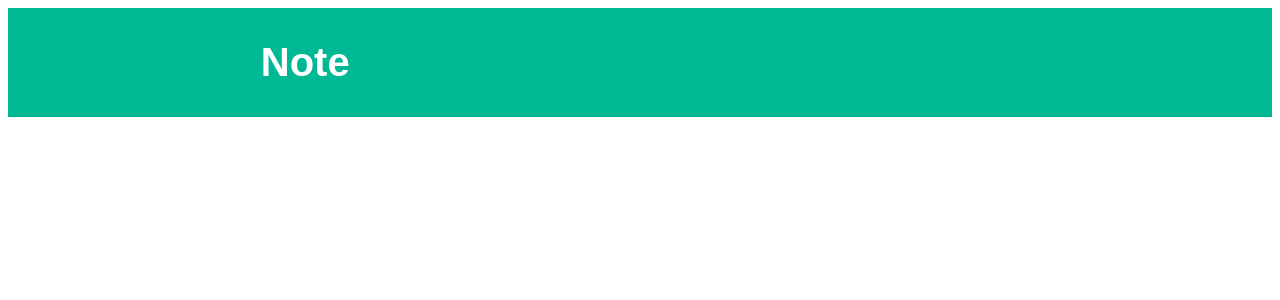
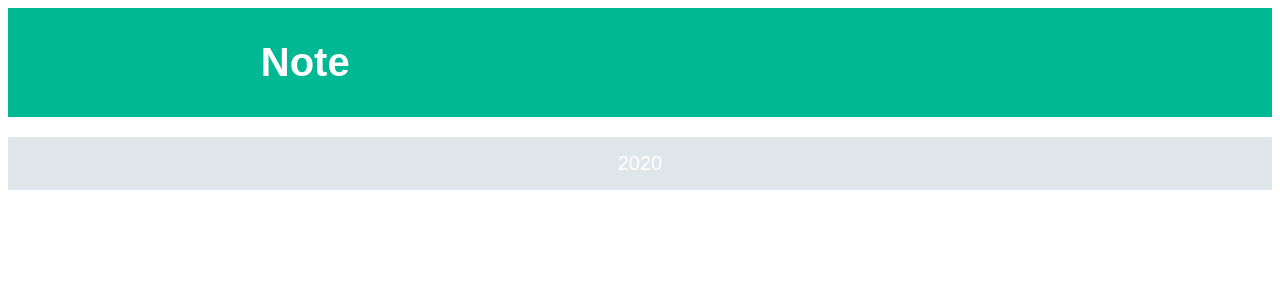
Before and after one commit to rigelselmani/Notes, a React (Create React App) app: page / in a window 1280 px wide. Shown: the top 300 px of the page. Built offline with nearby package versions, Linux system fonts and the light colour scheme.

Commit message:
creating the footer file

```diff
--- a/public/styles.css
+++ b/public/styles.css
@@ -8,3 +8,12 @@ font-family:sans-serif;
     color:white;
     font-size:20px;
 }
+
+.footer{
+    text-align: center;
+    background-color: #dfe6e9;
+    padding: 15px 15px;
+    bottom: 10px;
+    color:#ffffff;
+    font-size: 20px;
+}
--- a/src/components/App.js
+++ b/src/components/App.jsx
@@ -1,10 +1,12 @@
 import React from 'react';
-import Header from "./header"
+import Header from "./Header"
+import Footer from "./Footer";
 
 function App() {
   return (
     <div className="App">
       <Header />
+      <Footer />
     </div>
   );
 }
--- /dev/null
+++ b/src/components/Footer.jsx
@@ -0,0 +1,11 @@
+import React from 'react';
+
+function Footer(){
+
+    var d = new Date();
+    var n = d.getFullYear();
+
+    return <p className="footer">{n}</p>
+}
+
+export default Footer;
```
